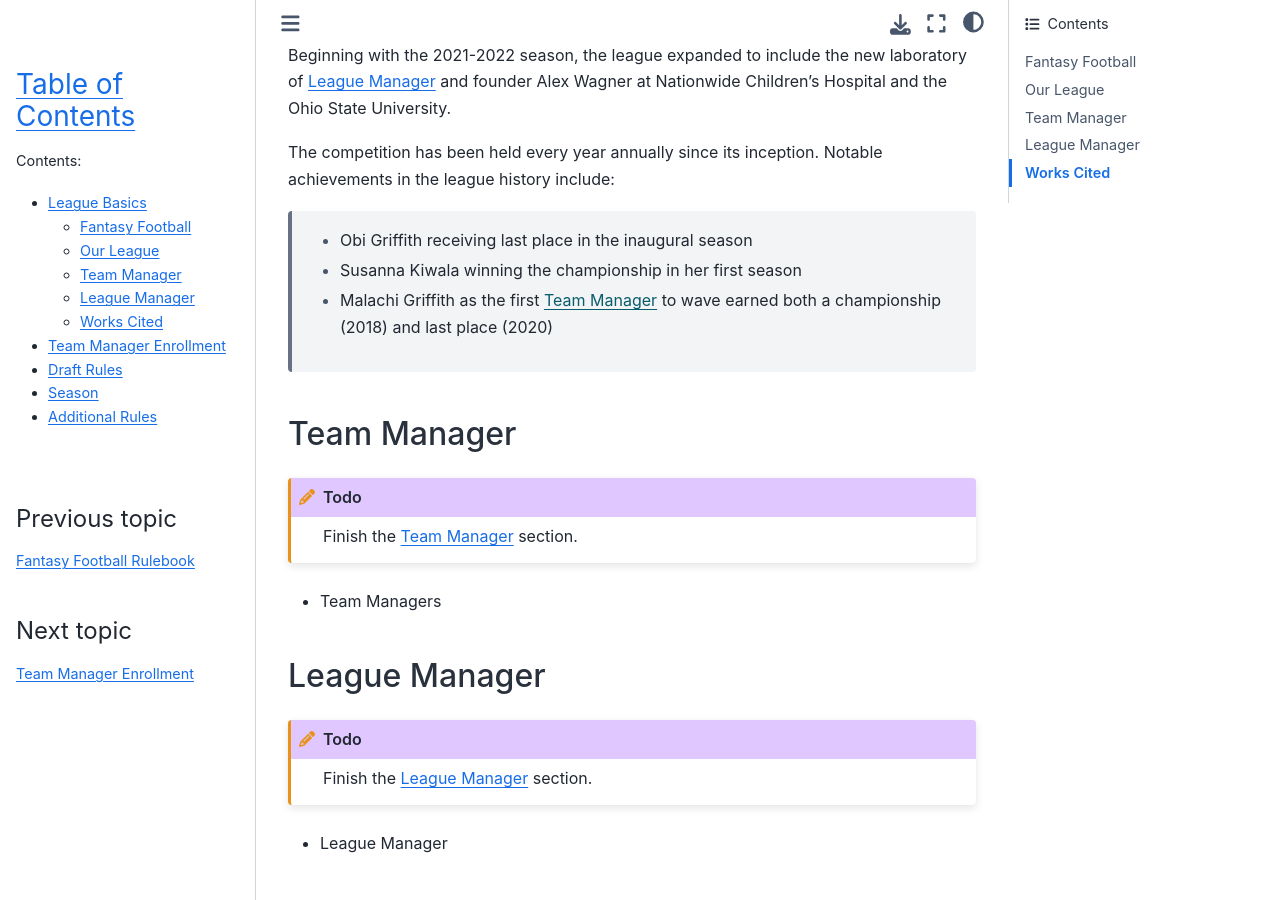
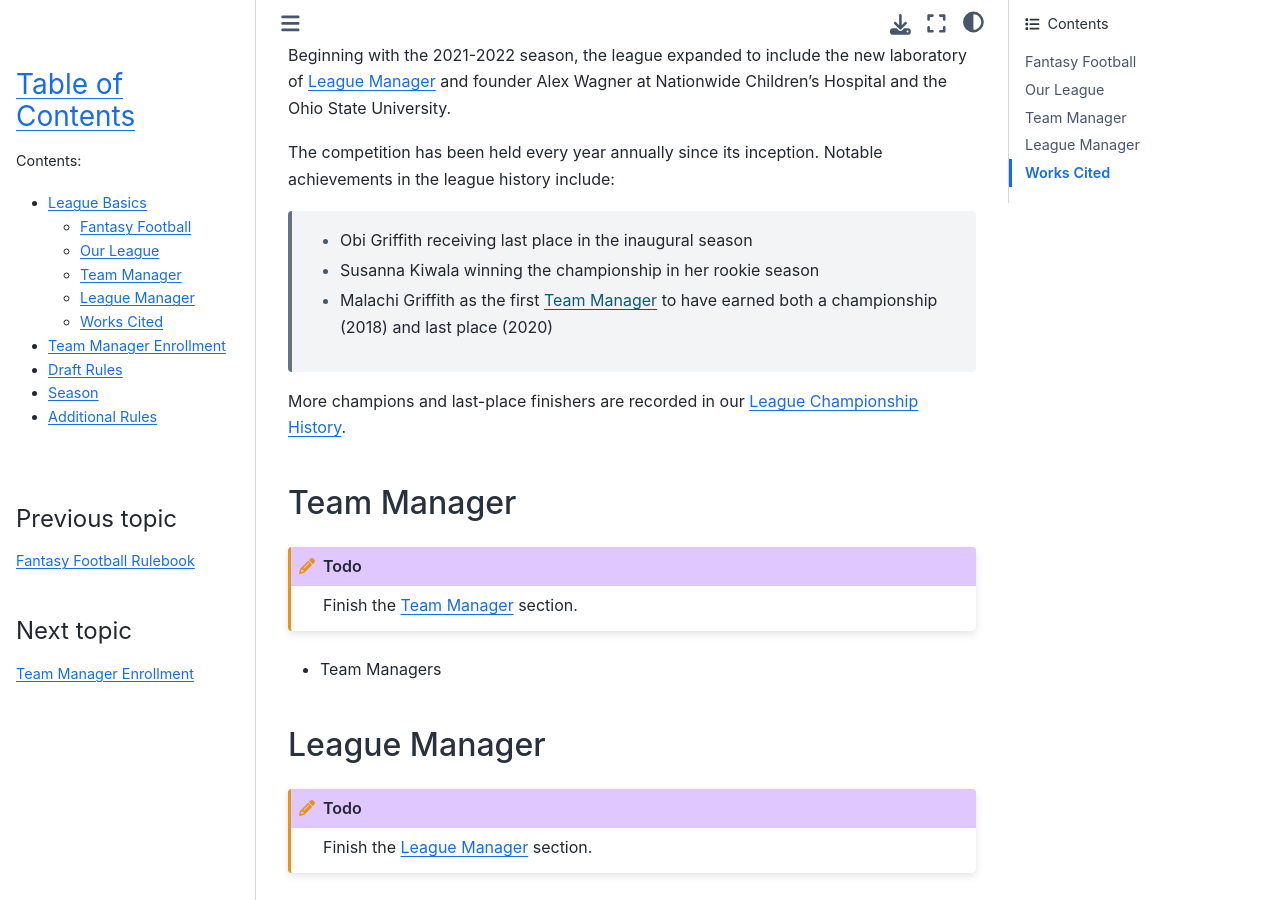
Before and after one commit to GenomicMedLab/fantasy-football-rulebook, a Sphinx documentation site: the page built from docs/basics.rst, in a window 1280 px wide and 900 px high, scrolled down 652 px. Built offline with Sphinx 7.4.7 and the Sphinx Book theme 1.1.4, drawn with Linux system fonts in a browser that asks for light colours.

Commit message:
WIP: drafting content

```diff
--- a/docs/basics.rst
+++ b/docs/basics.rst
@@ -31,9 +31,11 @@ University.
 The competition has been held every year annually since its inception. Notable achievements
 in the league history include:
   * Obi Griffith receiving last place in the inaugural season
-  * Susanna Kiwala winning the championship in her first season
-  * Malachi Griffith as the first :ref:`team-manager` to wave earned both a championship
+  * Susanna Kiwala winning the championship in her rookie season
+  * Malachi Griffith as the first :ref:`team-manager` to have earned both a championship
     (2018) and last place (2020)
+
+More champions and last-place finishers are recorded in our :ref:`league-history`.
 
 .. _team-manager:
 
--- a/docs/history.rst
+++ b/docs/history.rst
@@ -1,3 +1,5 @@
+.. _league-history:
+
 League Championship History
 ===========================
 
```
